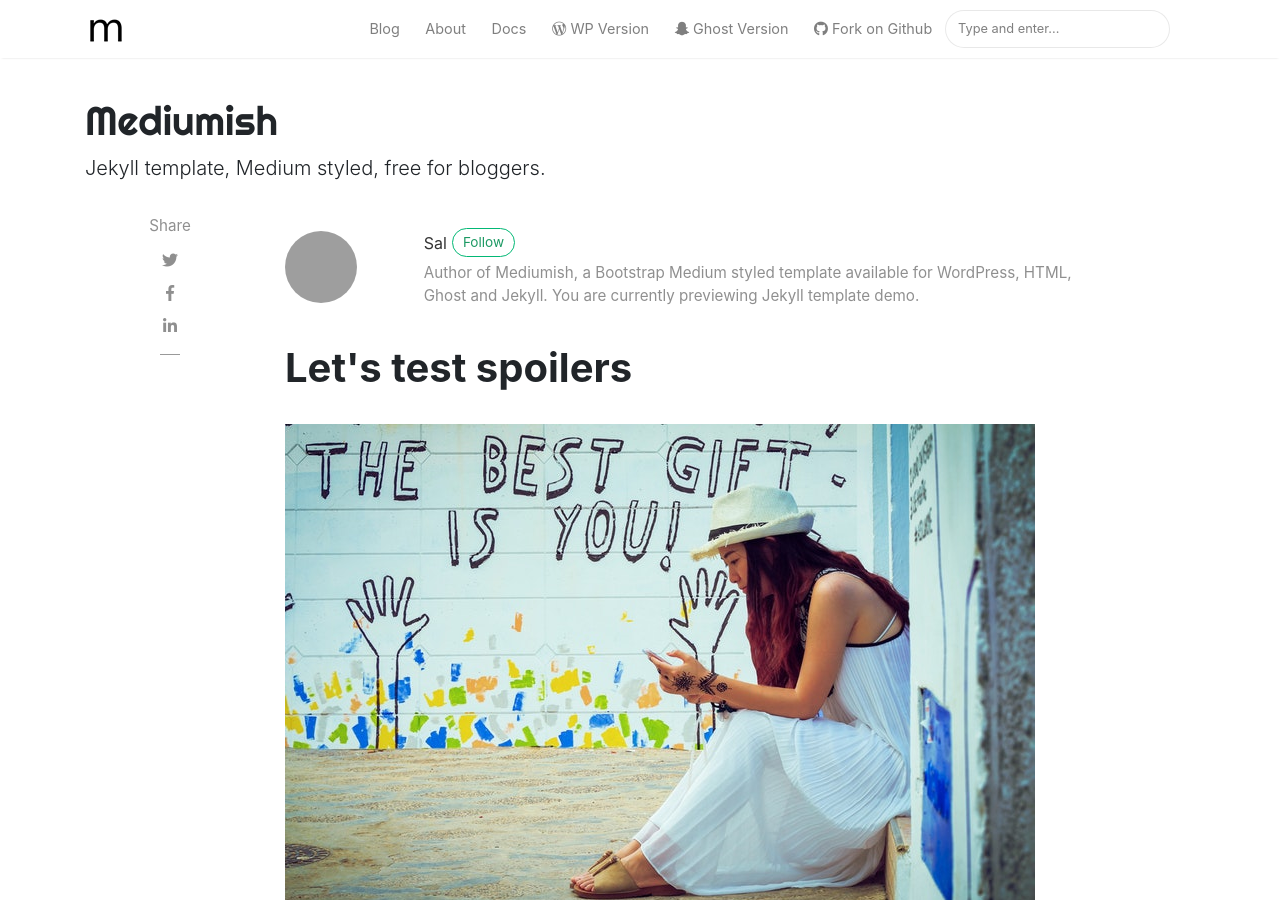
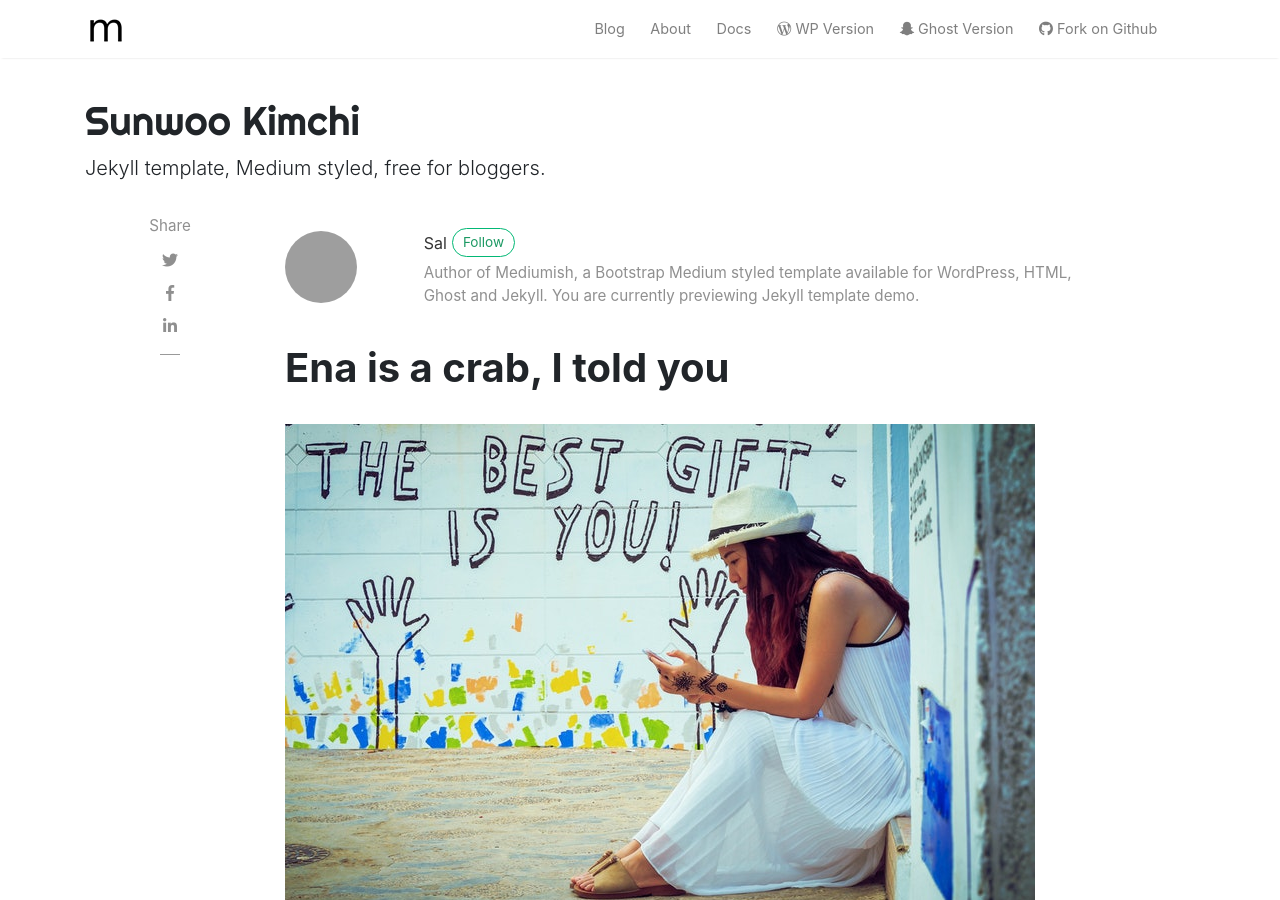
Before and after one commit to OpenRedSoftware/sunwookimchi, a Jekyll site: the page built from _posts/2018-01-11-quick-start-guide.md, in a window 1280 px wide and 900 px high. Built offline with Jekyll 4.4.1, drawn with Linux system fonts in a browser that asks for light colours; nearby versions of some CDN libraries; comment, search, counter and statistics services are not loaded; some of the changed text lies outside the part shown; grey boxes are pictures that could not be loaded.

Commit message:
Remove search bar, replace title to be sunwoo kimchi

```diff
--- a/_config.yml
+++ b/_config.yml
@@ -1,6 +1,6 @@
 # Site
-name: "Mediumish"
-title: "Mediumish"
+name: "Sunwoo Kimchi"
+title: "Sunwoo Kimchi"
 description: "Jekyll template, Medium styled, free for bloggers."
 logo: 'assets/images/logo.png'
 favicon: 'assets/images/logo.png'
--- a/_includes/search-lunr.html
+++ b/_includes/search-lunr.html
@@ -10,10 +10,6 @@
 </style>
 
 
-<form class="bd-search" onSubmit="return lunr_search(document.getElementById('lunrsearch').value);">
-    <input type="text" class="form-control text-small launch-modal-search" id="lunrsearch" name="q" maxlength="255" value="" placeholder="Type and enter..."/>
-</form>
-
 <div id="lunrsearchresults">
     <ul></ul>
 </div>
--- a/_posts/2018-01-11-quick-start-guide.md
+++ b/_posts/2018-01-11-quick-start-guide.md
@@ -1,6 +1,6 @@
 ---
 layout: post
-title:  "Let's test spoilers"
+title:  "Ena is a crab, I told you"
 author: sal
 categories: [ Jekyll, tutorial ]
 image: assets/images/12.jpg
```
